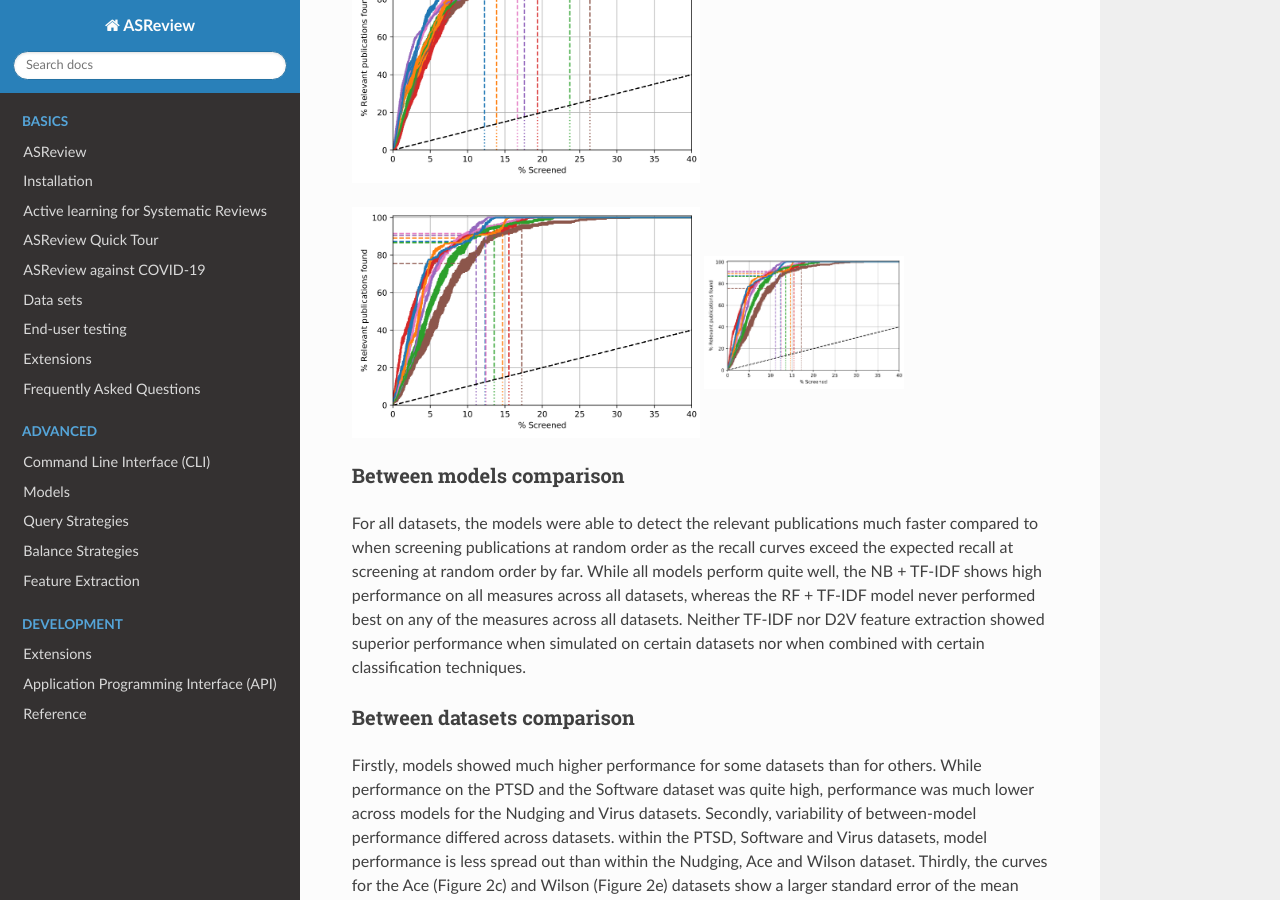
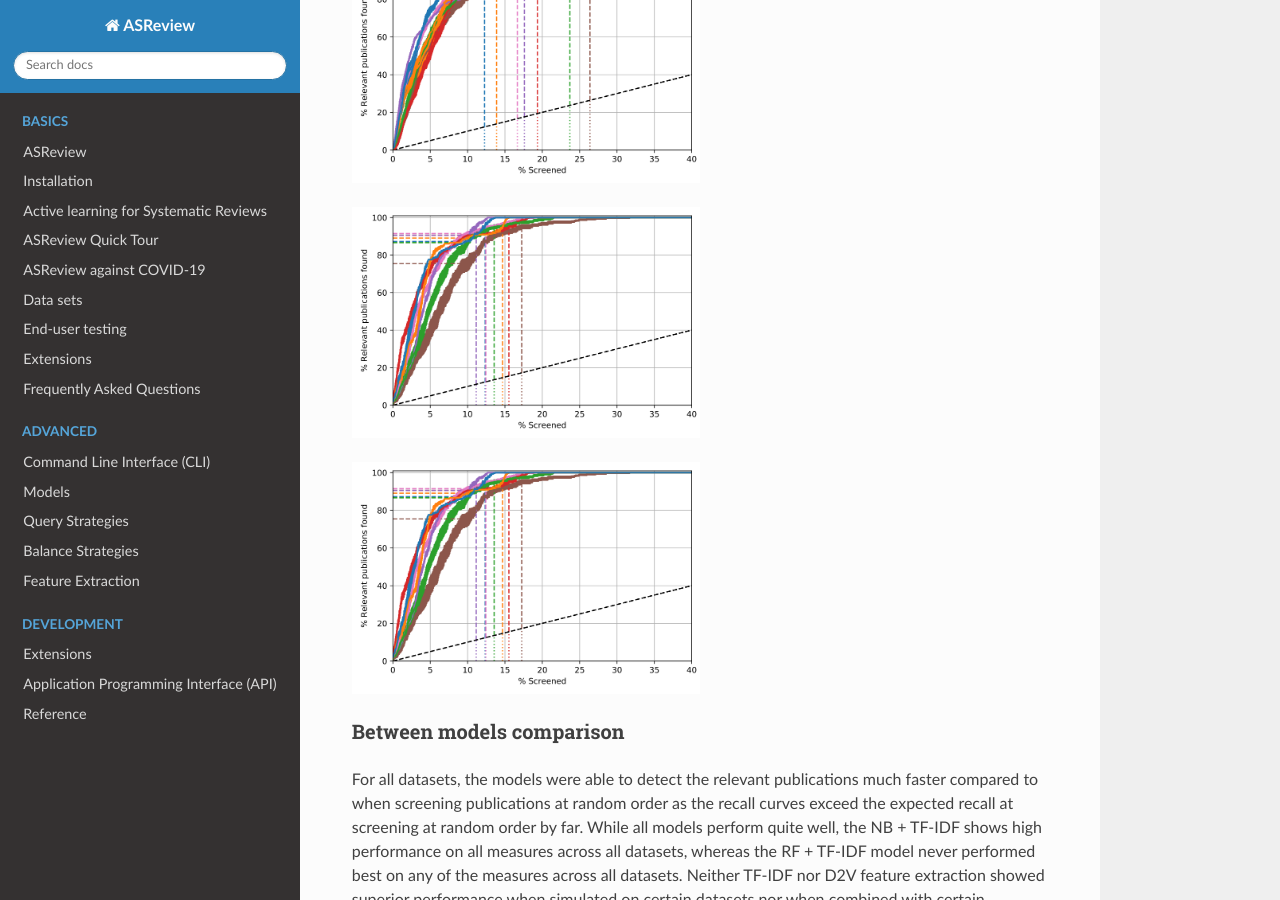
Before and after one commit to asreview/asreview, a Sphinx documentation site: the page built from docs/source/simulation_study_results.rst, in a window 1280 px wide and 900 px high, scrolled down 3065 px. Built offline with Sphinx 7.4.7 and the Read the Docs theme 2.0.0, drawn with Linux system fonts in a browser that asks for light colours.

```diff
--- a/docs/source/simulation_study_results.rst
+++ b/docs/source/simulation_study_results.rst
@@ -110,7 +110,7 @@
 LRTB: Nudging dataset, PTSD dataset, Software dataset, Ace dataset, Virus dataset, Wilson dataset.
 
 .. image:: ../images/simulation_study/nudging_all.png
-  :width:  50%
+    :width:  50%
 
 .. image:: ../images/simulation_study/ptsd_all_nl.png
   :width: 50%
@@ -125,7 +125,7 @@
   :width: 50%
 
 .. image:: ../images/simulation_study/wilson_all_nl.png
-  :width: 200
+  :width: 50%
 
 Between models comparison
 ~~~~~~~~~~~~~~~~~~~~~~~~~~
```
